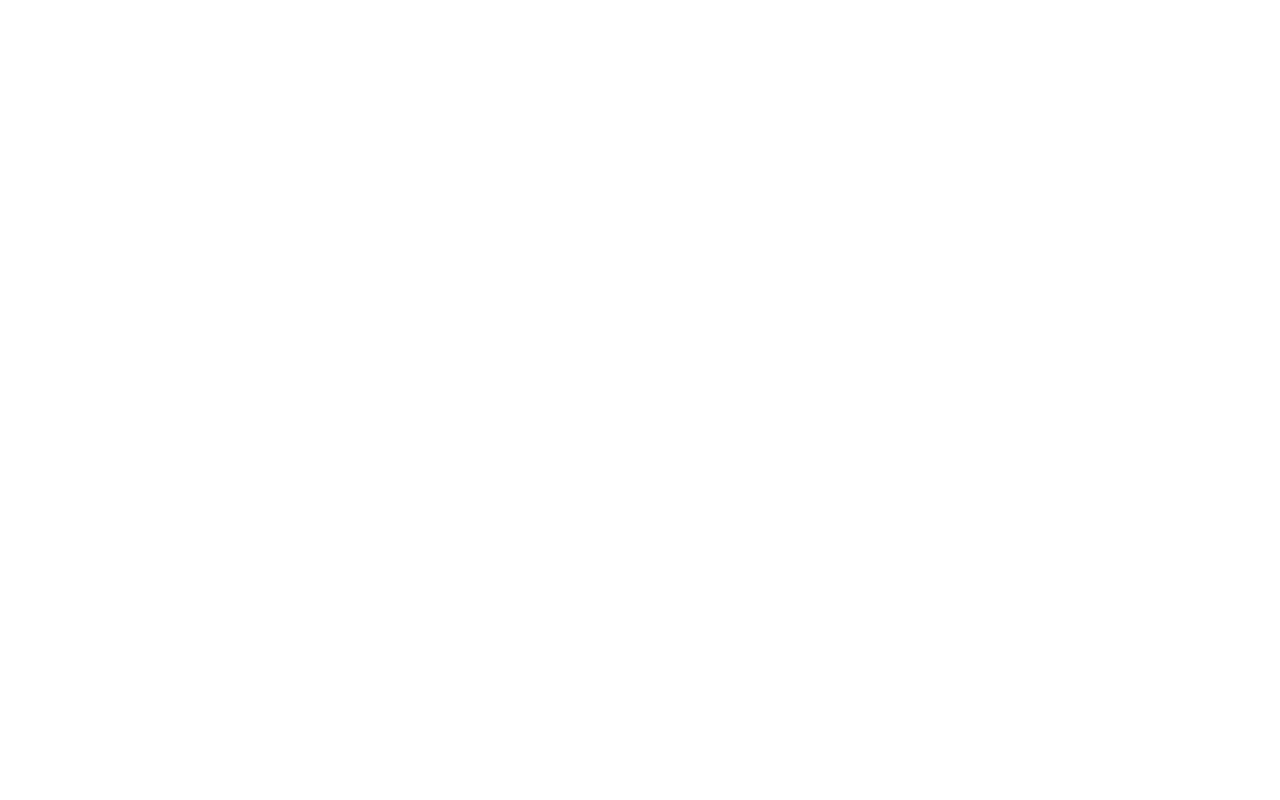
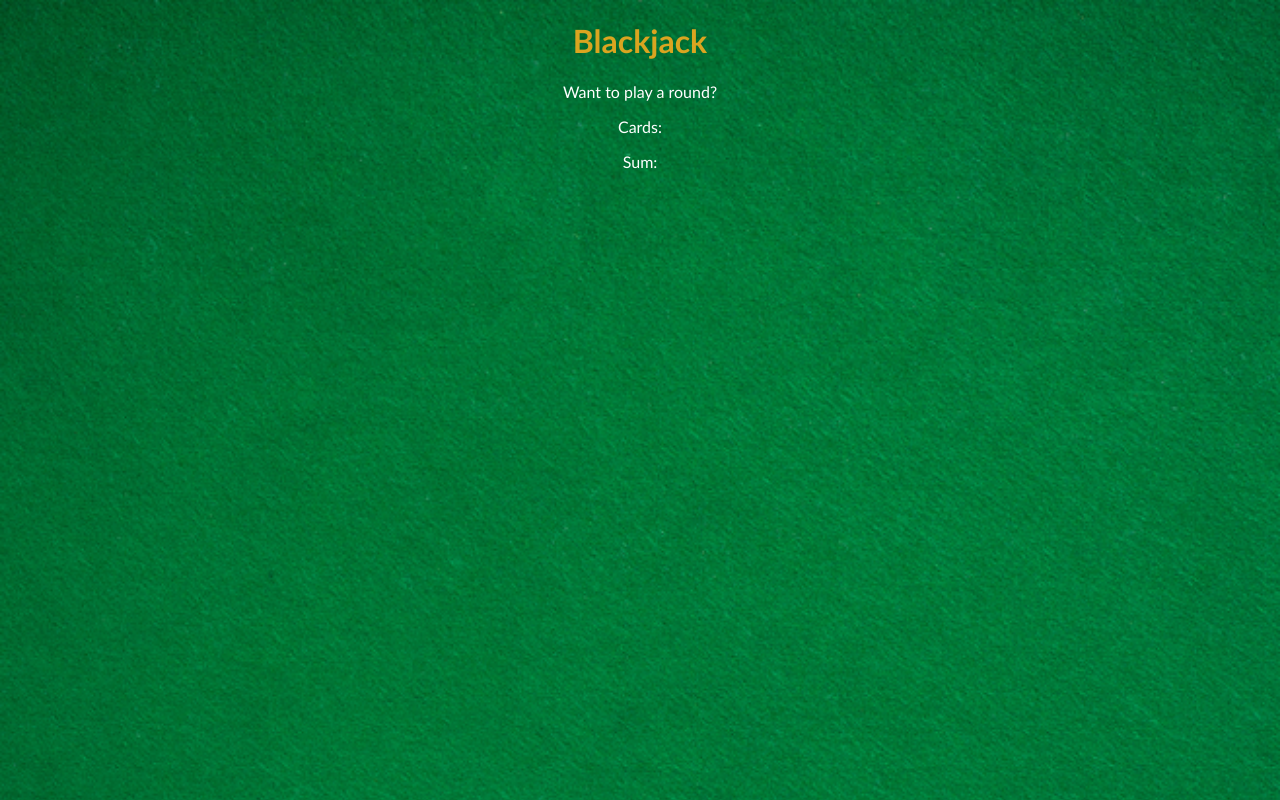
Before and after one commit to AshfakAhmath/scrimba-javascript-challenges, a plain HTML site: page 03-blackjack-game/index.html in a window 1280 px wide. Drawn offline with Linux system fonts and the light colour scheme.

Commit message:
Add initial files and structure for Blackjack Game project, including HTML, CSS, and image assets

```diff
--- a/03-blackjack-game/index.html
+++ b/03-blackjack-game/index.html
@@ -4,10 +4,13 @@
     <meta charset="UTF-8">
     <meta name="viewport" content="width=device-width, initial-scale=1.0">
     <title>Blackjack Game</title>
+    <link rel="stylesheet" href="style.css">
 </head>
 <body>
-
-
+    <h1>Blackjack</h1>
+    <p id="message-el">Want to play a round?</p>
+    <p>Cards: </p>
+    <p>Sum: </p>
     <script src="script.js"></script>
 </body>
 </html>
--- a/03-blackjack-game/script.js
+++ b/03-blackjack-game/script.js
@@ -1,15 +1,18 @@
-let firstCard = 10;
+let firstCard = 15;
 let secondCard = 11;
 let sum = firstCard + secondCard;
 let hasBlackJack = false;
+let isAlive = true;
+let message = "";
 
 if (sum <= 20) {
-  console.log("Do you want to draw a new card? 🙂");
+  message = "Do you want to draw a new card? 🙂";
 } else if (sum === 21) {
-  console.log("Wohoo! You've got Blackjack! 🥳");
+  message = "Wohoo! You've got Blackjack! 🥳";
   hasBlackJack = true;
 } else {
-  console.log("You're out of the game! 😭");
+  message = "You're out of the game! 😭";
+  isAlive = false;
 }
 
-console.log(hasBlackJack);
+console.log(message);
--- /dev/null
+++ b/03-blackjack-game/style.css
@@ -0,0 +1,14 @@
+body{
+    font-family: 'Trebuchet MS', 'Lucida Sans Unicode', 'Lucida Grande', 'Lucida Sans', Arial, sans-serif;
+    background-image: url(./image/table.png);
+    background-repeat: no-repeat;
+    background-size: cover;
+    color: white;
+    text-align: center;
+}
+h1{
+    color: goldenrod;
+}
+#message-el{
+
+}
```
Also changed, not shown: 03-blackjack-game/image/table.png (added).
